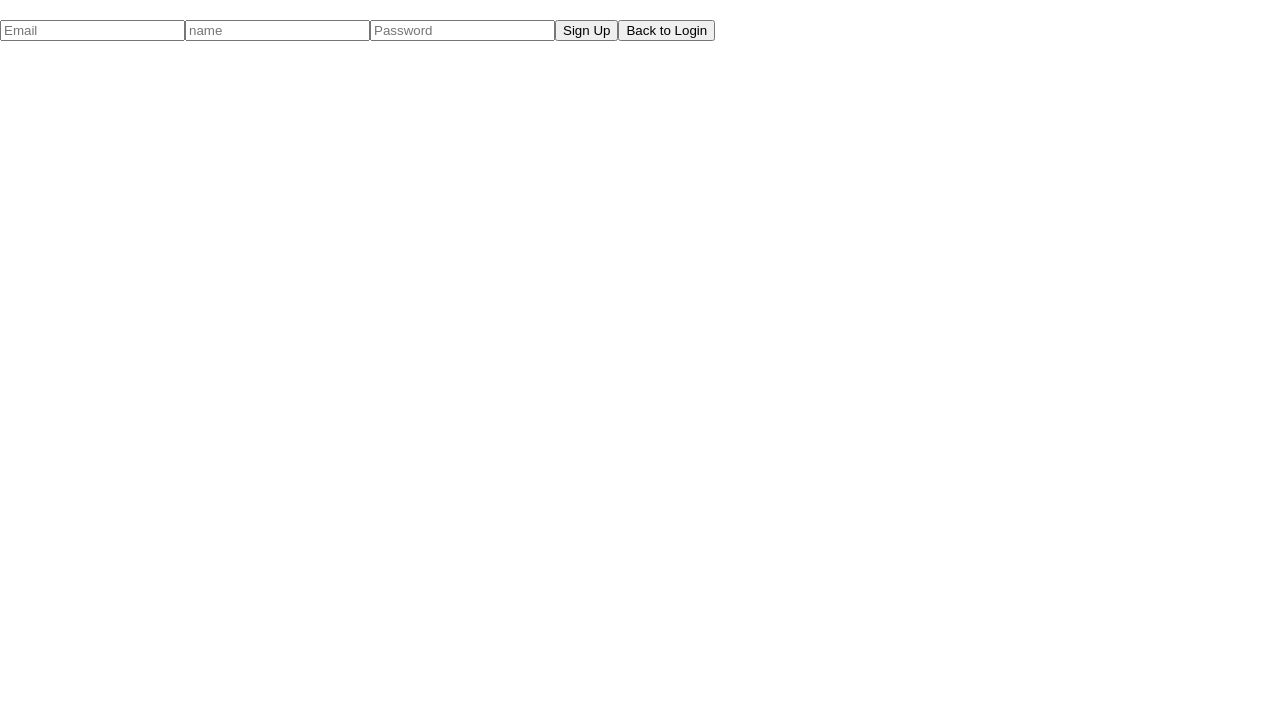
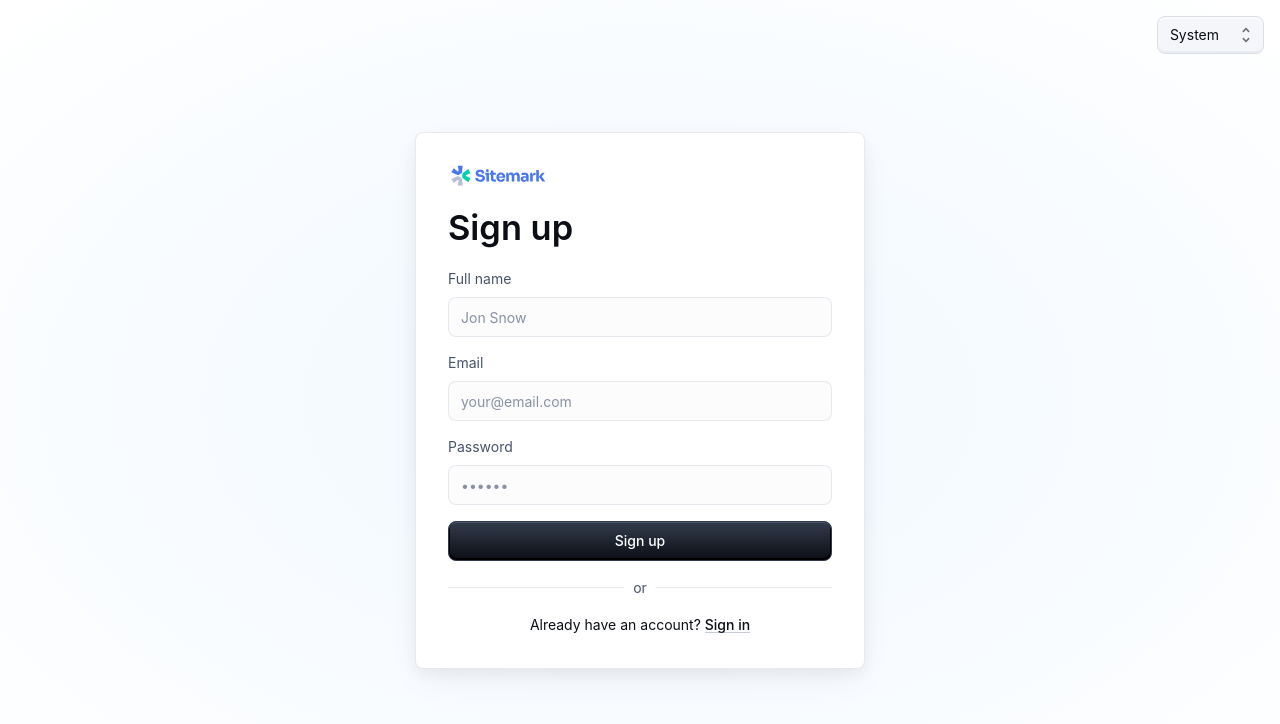
Before and after one commit to nikos-hatz/Project-Managment-tool, a React (Create React App) app in the folder client/: page /signup in a window 1280 px wide. Shown: the top 724 px of the page. Built offline with nearby package versions, Linux system fonts and the light colour scheme; no server answers.

Commit message:
Remove old login logout pages and replace them with mui themed

```diff
--- a/client/src/Login.js
+++ /dev/null
@@ -1,73 +0,0 @@
-import React, { useState } from "react";
-import { getAuth, signInWithEmailAndPassword } from "firebase/auth";
-import { useNavigate } from "react-router-dom";
-import { db } from "./firebase";
-import { doc, getDoc } from "firebase/firestore";
-import { useDispatch } from "react-redux";
-import { setUser } from "./redux/userSlice";
-
-const Login = () => {
-  const [email, setEmail] = useState("");
-  const [password, setPassword] = useState("");
-  const [error, setError] = useState("");
-  const auth = getAuth();
-  const navigate = useNavigate();
-  const dispatch = useDispatch();
-
-  const handleLogin = async (e) => {
-    e.preventDefault();
-    setError(""); // Clear previous error messages
-    try {
-      const userCredential = await signInWithEmailAndPassword(auth, email, password);
-      const user = userCredential.user;
-
-      // Fetch additional user info from Firestore
-      const userDoc = await getDoc(doc(db, "users", user.uid));
-      if (userDoc.exists()) {
-        const userData = userDoc.data();
-
-        // Dispatch user data to Redux store
-        dispatch(
-          setUser({
-            userInfo: { email: user.email, name: userData.name },
-            role: userData.role,
-          })
-        );
-
-        navigate("/dashboard"); // Redirect to dashboard
-      } else {
-        console.error("User data not found in Firestore");
-        setError("User data not found.");
-      }
-    } catch (error) {
-      console.error("Error logging in:", error.message);
-      setError("Invalid email or password.");
-    }
-  };
-
-  return (
-    <form onSubmit={handleLogin}>
-      <input
-        type="email"
-        placeholder="Email"
-        value={email}
-        onChange={(e) => setEmail(e.target.value)}
-        required
-      />
-      <input
-        type="password"
-        placeholder="Password"
-        value={password}
-        onChange={(e) => setPassword(e.target.value)}
-        required
-      />
-      <button type="submit">Log In</button>
-      {error && <p style={{ color: "red" }}>{error}</p>}
-      <div>
-        Don't have an account? Sign up <a href="/signup">here</a>
-      </div>
-    </form>
-  );
-};
-
-export default Login;
--- a/client/src/SignIn.js
+++ b/client/src/SignIn.js
@@ -89,25 +89,22 @@
 
   const handleSubmit = async (event) => {
     event.preventDefault();
-    setError(""); // Clear previous error messages
+    setError("");
     try {
       const userCredential = await signInWithEmailAndPassword(auth, email, password);
       const user = userCredential.user;
-
-      // Fetch additional user info from Firestore
       const userDoc = await getDoc(doc(db, "users", user.uid));
+      const tasks = await getDoc(doc(db, "tasks", user.uid));
+      console.log(tasks)
       if (userDoc.exists()) {
         const userData = userDoc.data();
-
-        // Dispatch user data to Redux store
         dispatch(
           setUser({
-            userInfo: { email: user.email, name: userData.name },
+            userInfo: { email: user.email, name: userData.name, uid: user.uid },
             role: userData.role,
           })
         );
-
-        navigate("/dashboard"); // Redirect to dashboard
+        navigate("/dashboard");
       } else {
         console.error("User data not found in Firestore");
         setError("User data not found.");
--- a/client/src/SignUp.js
+++ b/client/src/SignUp.js
@@ -3,14 +3,130 @@
 import { collection, addDoc, setDoc, doc } from "firebase/firestore";
 import { db } from "./firebase";
 import { useNavigate } from "react-router-dom";
+import Box from '@mui/material/Box';
+import Button from '@mui/material/Button';
+import Checkbox from '@mui/material/Checkbox';
+import CssBaseline from '@mui/material/CssBaseline';
+import Divider from '@mui/material/Divider';
+import FormControlLabel from '@mui/material/FormControlLabel';
+import FormLabel from '@mui/material/FormLabel';
+import FormControl from '@mui/material/FormControl';
+import Link from '@mui/material/Link';
+import TextField from '@mui/material/TextField';
+import Typography from '@mui/material/Typography';
+import Stack from '@mui/material/Stack';
+import MuiCard from '@mui/material/Card';
+import { styled } from '@mui/material/styles';
+import AppTheme from './shared-theme/AppTheme';
+import { GoogleIcon, FacebookIcon, SitemarkIcon } from './CustomIcons';
+import ColorModeSelect from './shared-theme/ColorModeSelect';
 
-const SignUp = () => {
+const Card = styled(MuiCard)(({ theme }) => ({
+  display: 'flex',
+  flexDirection: 'column',
+  alignSelf: 'center',
+  width: '100%',
+  padding: theme.spacing(4),
+  gap: theme.spacing(2),
+  margin: 'auto',
+  boxShadow:
+    'hsla(220, 30%, 5%, 0.05) 0px 5px 15px 0px, hsla(220, 25%, 10%, 0.05) 0px 15px 35px -5px',
+  [theme.breakpoints.up('sm')]: {
+    width: '450px',
+  },
+  ...theme.applyStyles('dark', {
+    boxShadow:
+      'hsla(220, 30%, 5%, 0.5) 0px 5px 15px 0px, hsla(220, 25%, 10%, 0.08) 0px 15px 35px -5px',
+  }),
+}));
+
+const SignUpContainer = styled(Stack)(({ theme }) => ({
+  height: 'calc((1 - var(--template-frame-height, 0)) * 100dvh)',
+  minHeight: '100%',
+  padding: theme.spacing(2),
+  [theme.breakpoints.up('sm')]: {
+    padding: theme.spacing(4),
+  },
+  '&::before': {
+    content: '""',
+    display: 'block',
+    position: 'absolute',
+    zIndex: -1,
+    inset: 0,
+    backgroundImage:
+      'radial-gradient(ellipse at 50% 50%, hsl(210, 100%, 97%), hsl(0, 0%, 100%))',
+    backgroundRepeat: 'no-repeat',
+    ...theme.applyStyles('dark', {
+      backgroundImage:
+        'radial-gradient(at 50% 50%, hsla(210, 100%, 16%, 0.5), hsl(220, 30%, 5%))',
+    }),
+  },
+}));
+
+const SignUp = (props) => {
     const [email, setEmail] = useState("");
     const [password, setPassword] = useState("");
     const [name, setName] = useState("");
     const [error, setError] = useState("");
     const navigate = useNavigate();
     const auth = getAuth();
+    const [emailError, setEmailError] = useState(false);
+    const [emailErrorMessage, setEmailErrorMessage] = useState('');
+    const [passwordError, setPasswordError] = useState(false);
+    const [passwordErrorMessage, setPasswordErrorMessage] = useState('');
+    const [nameError, setNameError] = useState(false);
+    const [nameErrorMessage, setNameErrorMessage] = useState('');
+
+    const validateInputs = () => {
+      const email = document.getElementById('email');
+      const password = document.getElementById('password');
+      const name = document.getElementById('name');
+
+      let isValid = true;
+
+      if (!email.value || !/\S+@\S+\.\S+/.test(email.value)) {
+        setEmailError(true);
+        setEmailErrorMessage('Please enter a valid email address.');
+        isValid = false;
+      } else {
+        setEmailError(false);
+        setEmailErrorMessage('');
+      }
+
+      if (!password.value || password.value.length < 6) {
+        setPasswordError(true);
+        setPasswordErrorMessage('Password must be at least 6 characters long.');
+        isValid = false;
+      } else {
+        setPasswordError(false);
+        setPasswordErrorMessage('');
+      }
+
+      if (!name.value || name.value.length < 1) {
+        setNameError(true);
+        setNameErrorMessage('Name is required.');
+        isValid = false;
+      } else {
+        setNameError(false);
+        setNameErrorMessage('');
+      }
+
+      return isValid;
+    };
+
+    const handleSubmit = (event) => {
+      if (nameError || emailError || passwordError) {
+        event.preventDefault();
+        return;
+      }
+      const data = new FormData(event.currentTarget);
+      console.log({
+        name: data.get('name'),
+        lastName: data.get('lastName'),
+        email: data.get('email'),
+        password: data.get('password'),
+      });
+    };
 
   const handleBack = () => {
     navigate("/login"); // Redirect to the Login page
@@ -48,30 +164,96 @@
 
 
   return (
-    <form onSubmit={handleSignUp}>
-      <input
-        type="email"
-        placeholder="Email"
-        value={email}
-        onChange={(e) => setEmail(e.target.value)}
-      />
-      <input
-        type="text"
-        placeholder="name"
-        value={name}
-        onChange={(e) => setName(e.target.value)}
-      />
-      <input
-        type="password"
-        placeholder="Password"
-        value={password}
-        onChange={(e) => setPassword(e.target.value)}
-      />
-      <button type="submit">Sign Up</button>
-      <button onClick={handleBack} style={{ marginTop: "20px" }}>
-        Back to Login
-      </button>
-    </form>
+    <AppTheme {...props}>
+      <CssBaseline enableColorScheme />
+      <ColorModeSelect sx={{ position: 'fixed', top: '1rem', right: '1rem' }} />
+      <SignUpContainer direction="column" justifyContent="space-between">
+        <Card variant="outlined">
+          <SitemarkIcon />
+          <Typography
+            component="h1"
+            variant="h4"
+            sx={{ width: '100%', fontSize: 'clamp(2rem, 10vw, 2.15rem)' }}
+          >
+            Sign up
+          </Typography>
+          <Box
+            component="form"
+            onSubmit={handleSubmit}
+            sx={{ display: 'flex', flexDirection: 'column', gap: 2 }}
+          >
+            <FormControl>
+              <FormLabel htmlFor="name">Full name</FormLabel>
+              <TextField
+                autoComplete="name"
+                name="name"
+                required
+                fullWidth
+                id="name"
+                placeholder="Jon Snow"
+                error={nameError}
+                helperText={nameErrorMessage}
+                color={nameError ? 'error' : 'primary'}
+              />
+            </FormControl>
+            <FormControl>
+              <FormLabel htmlFor="email">Email</FormLabel>
+              <TextField
+                required
+                fullWidth
+                id="email"
+                placeholder="your@email.com"
+                name="email"
+                autoComplete="email"
+                variant="outlined"
+                error={emailError}
+                helperText={emailErrorMessage}
+                color={passwordError ? 'error' : 'primary'}
+              />
+            </FormControl>
+            <FormControl>
+              <FormLabel htmlFor="password">Password</FormLabel>
+              <TextField
+                required
+                fullWidth
+                name="password"
+                placeholder="••••••"
+                type="password"
+                id="password"
+                autoComplete="new-password"
+                variant="outlined"
+                error={passwordError}
+                helperText={passwordErrorMessage}
+                color={passwordError ? 'error' : 'primary'}
+              />
+            </FormControl>
+            <Button
+              type="submit"
+              fullWidth
+              variant="contained"
+              onClick={validateInputs}
+            >
+              Sign up
+            </Button>
+          </Box>
+          <Divider>
+            <Typography sx={{ color: 'text.secondary' }}>or</Typography>
+          </Divider>
+          <Box sx={{ display: 'flex', flexDirection: 'column', gap: 2 }}>
+            <Typography sx={{ textAlign: 'center' }}>
+              Already have an account?{' '}
+              <Link
+                href="/login"
+                variant="body2"
+                sx={{ alignSelf: 'center' }}
+              >
+                Sign in
+              </Link>
+            </Typography>
+          </Box>
+        </Card>
+      </SignUpContainer>
+    </AppTheme>
   );
 };
 
```
Also changed, not shown: client/src/logout.js (deleted, +0 -18 lines).
